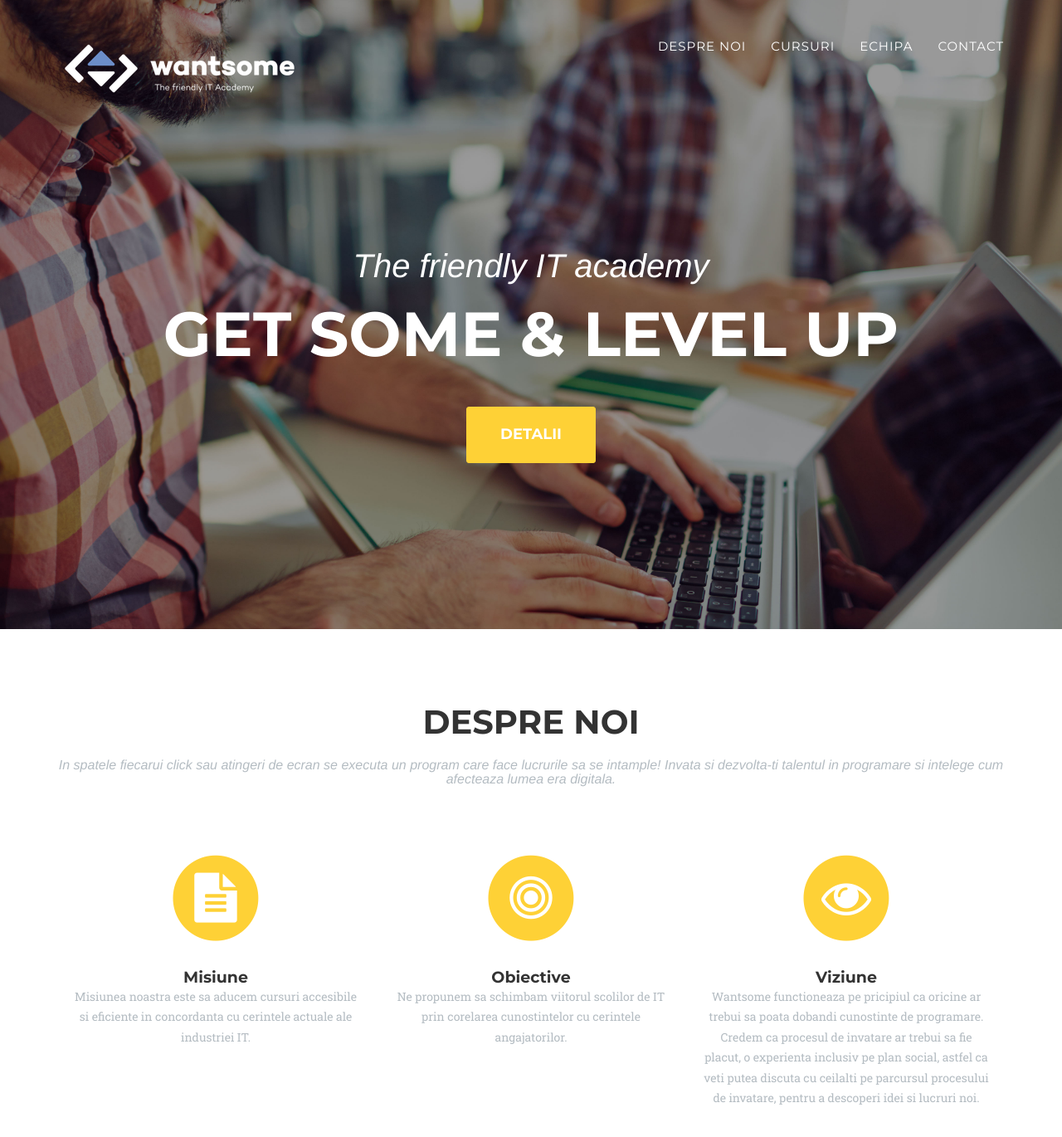
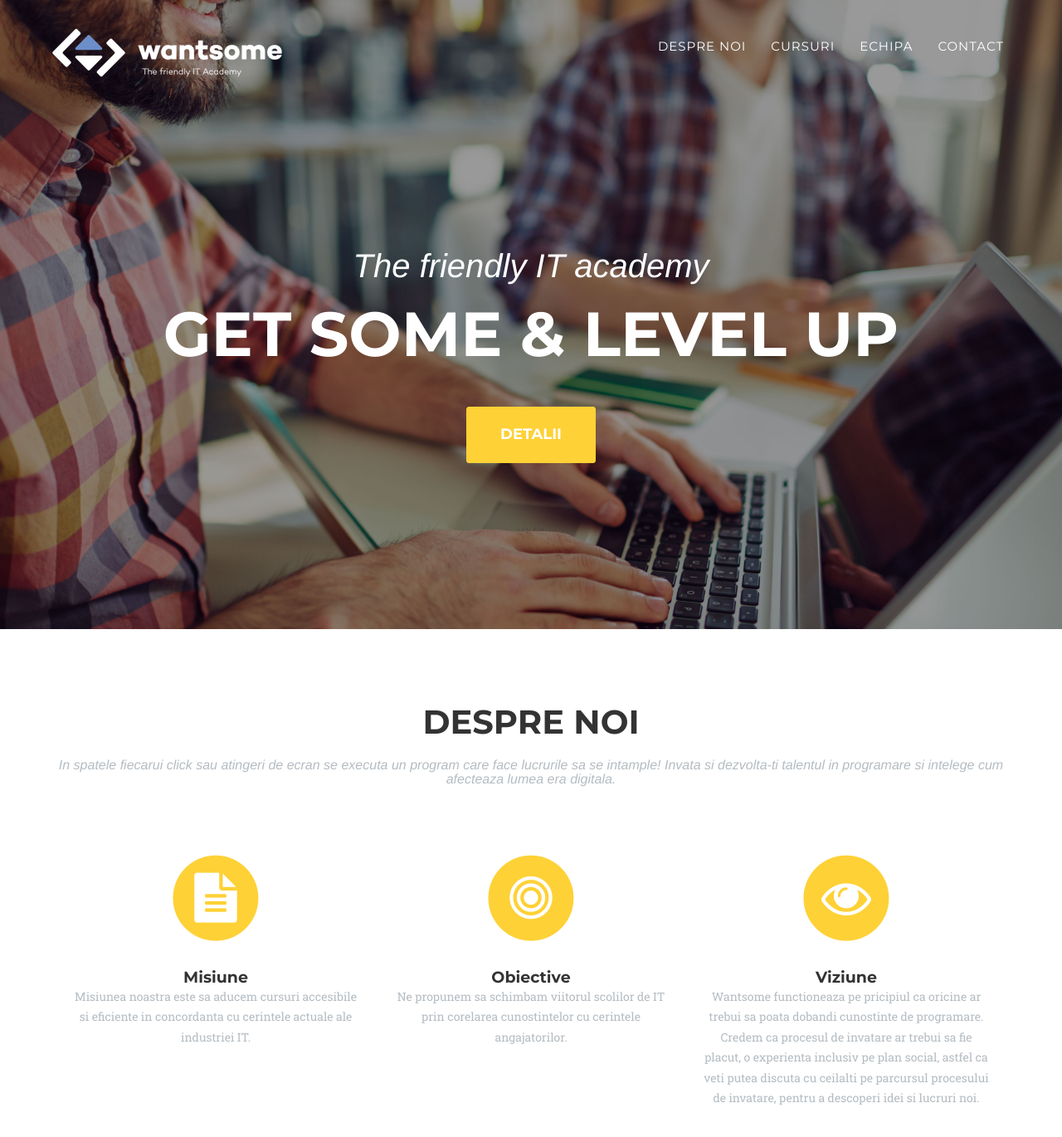
Before and after one commit to wantsomero/wantsomero.github.io, a Jekyll site: the page built from index.html, in a window 1280 px wide and 1400 px high. Shown: the top 1370 px of the window at 83% size. Built offline with Jekyll 4.4.1, drawn with Linux system fonts in a browser that asks for light colours; some web fonts are replaced.

Commit message:
updated logo position

```diff
--- a/_includes/css/agency.css
+++ b/_includes/css/agency.css
@@ -175,6 +175,10 @@ fieldset[disabled] .btn-xl.active {
     background-color: #222;
 }
 
+.navbar-brand {
+    padding: 0px;
+    height: 80px;
+}
 .navbar-default .navbar-brand {
     font-family: "Kaushan Script","Helvetica Neue",Helvetica,Arial,cursive;
     color: #{{ site.data.template.color.primary }};
```
Also changed, not shown: 2 other files.
